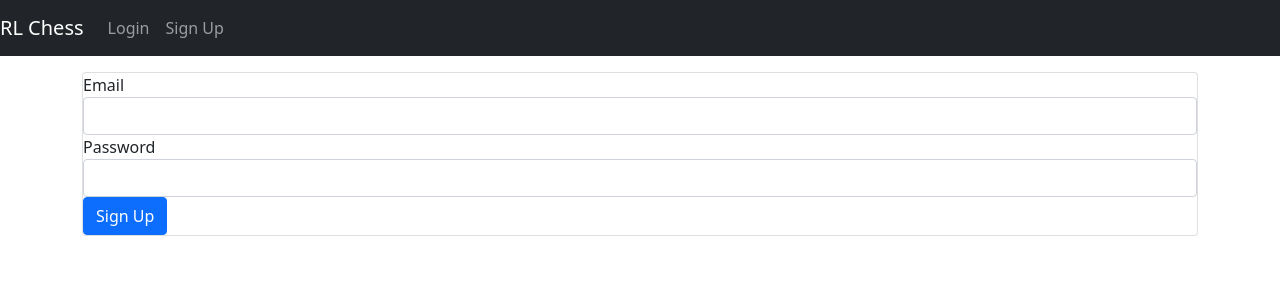
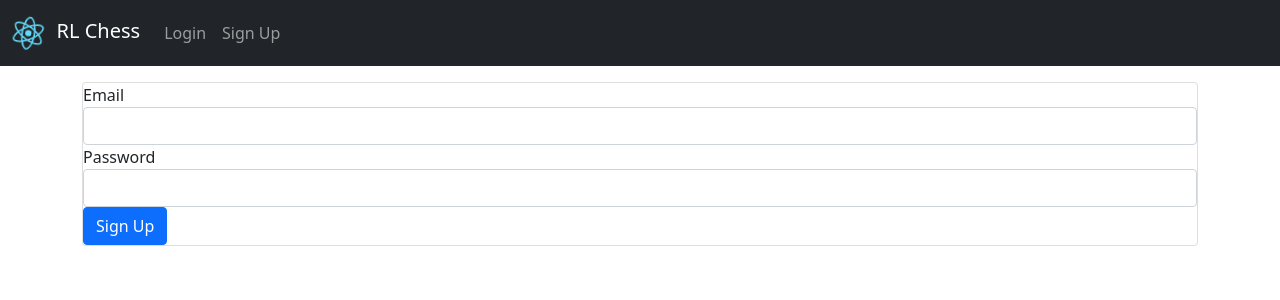
Before and after one commit to ECE493-W22-G04/rl-chess, a React (Create React App) app in the folder client/: page /register in a window 1280 px wide. Shown: the top 300 px of the page. Built offline with nearby package versions, Linux system fonts and the light colour scheme.

Commit message:
Resolve Package file conflicts, add logo to navbar

```diff
--- a/client/package.json
+++ b/client/package.json
@@ -49,8 +49,11 @@
         ]
     },
     "devDependencies": {
+        "@types/enzyme": "^3.10.11",
         "@typescript-eslint/eslint-plugin": "^5.10.1",
         "@typescript-eslint/parser": "^5.10.1",
+        "@wojtekmaj/enzyme-adapter-react-17": "^0.6.6",
+        "enzyme": "^3.11.0",
         "eslint": "^8.7.0",
         "eslint-config-prettier": "^8.3.0",
         "eslint-plugin-prettier": "^4.0.0",
--- a/client/src/App.css
+++ b/client/src/App.css
@@ -3,7 +3,7 @@
 }
 
 .App-logo {
-  height: 40vmin;
+  height: 5vmin;
   pointer-events: none;
 }
 
--- a/client/src/App.tsx
+++ b/client/src/App.tsx
@@ -1,6 +1,7 @@
 import React, { useState, useEffect } from 'react';
 import { BrowserRouter, Routes, Route, Link } from 'react-router-dom';
 import 'bootstrap/dist/css/bootstrap.min.css';
+import logo from './logo.svg';
 import './App.css';
 import AuthService from './services/auth';
 import Login from './components/login';
@@ -25,6 +26,7 @@ const App: React.FunctionComponent = () => {
         <BrowserRouter>
             <nav className="navbar navbar-expand navbar-dark bg-dark">
                 <Link to={'/'} className="navbar-brand">
+                    <img src={logo} className="App-logo" alt="logo" />
                     RL Chess
                 </Link>
                 {currentUser ? (
```
Also changed, not shown: client/src/setupTests.ts (+4 -0 lines), 2 other files (tests, documents, lock files or other folders).
